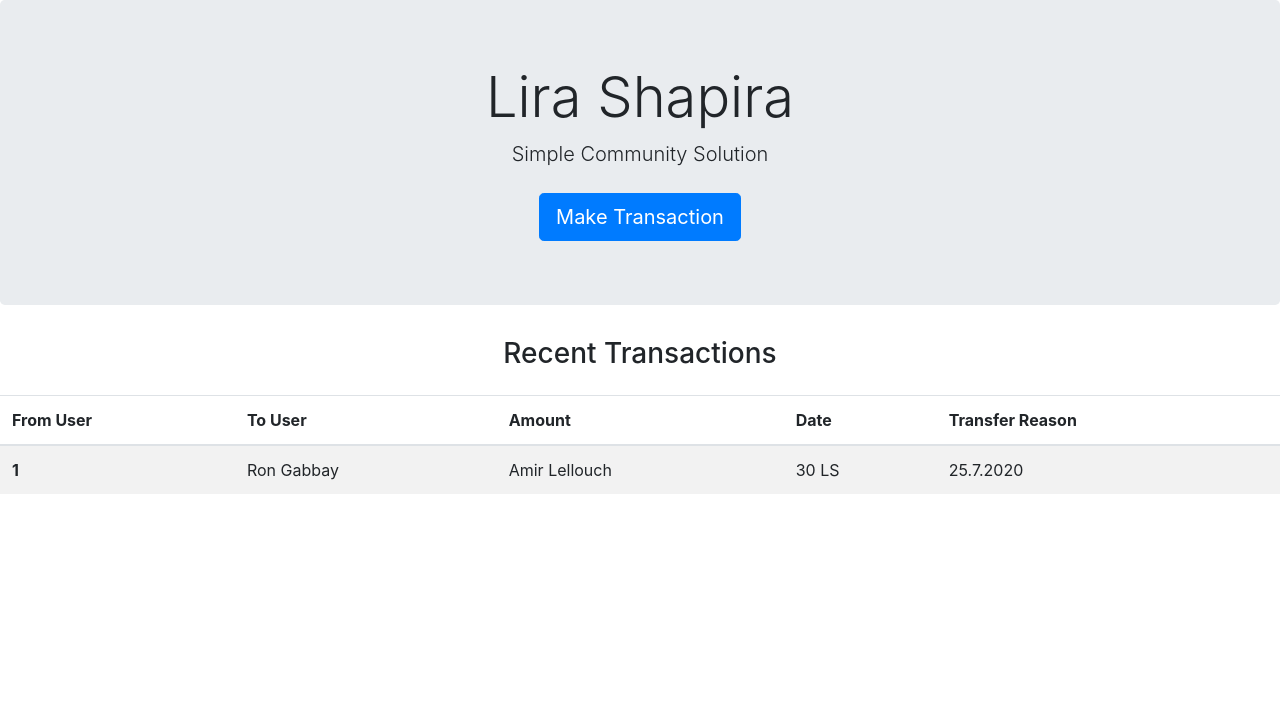
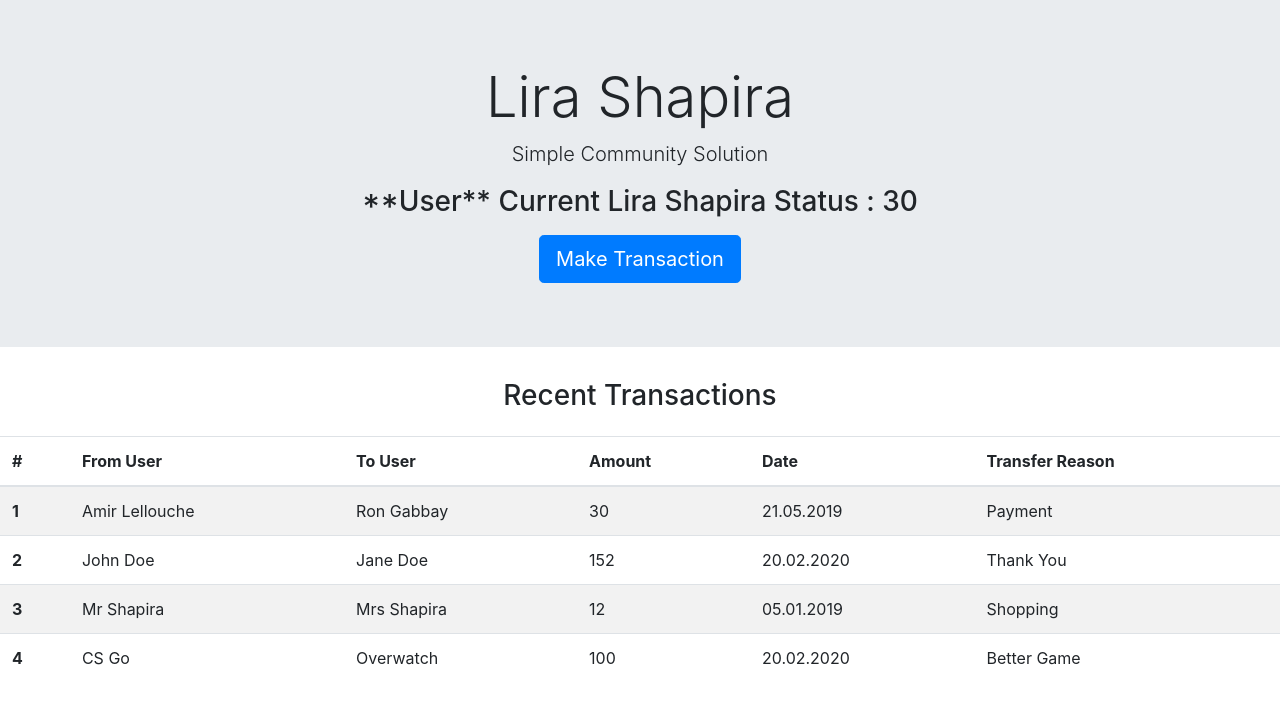
Before and after one commit to gabbayron/Lira-Shapira, a React (Create React App) app: page / in a window 1280 px wide. Shown: the top 704 px of the page. Built offline with nearby package versions, Linux system fonts and the light colour scheme.

Commit message:
tables and pages

```diff
--- a/src/App.js
+++ b/src/App.js
@@ -6,7 +6,6 @@ import {
   BrowserRouter as Router,
   Switch,
   Route,
-  Link
 } from "react-router-dom";
 
 function App() {
--- /dev/null
+++ b/src/components/TableBody.jsx
@@ -0,0 +1,17 @@
+import React from 'react';
+
+const TableBody = (props) => {
+    return (
+        <tr>
+            <th scope="row">{props.id}</th>
+            <td>{props.fromUser}</td>
+            <td>{props.toUser}</td>
+            <td>{props.amount}</td>
+            <td>{props.date}</td>
+            <td>{props.reason}</td>
+        </tr>
+
+    );
+}
+
+export default TableBody;
--- a/src/components/Tables.jsx
+++ b/src/components/Tables.jsx
@@ -1,12 +1,14 @@
-import React, { Component } from 'react';
+import React from 'react';
+import TableBody from './TableBody.jsx'
+import { transactions } from '../components/transactions.jsx'
 
 export const Tables = props => {
     return (
         <>
-            <h3 className="text-center mb-4">Recent Transactions</h3>
             <table className="table table-striped">
                 <thead>
                     <tr>
+                        <th scope="col">#</th>
                         <th scope="col">From User</th>
                         <th scope="col">To User</th>
                         <th scope="col">Amount</th>
@@ -15,13 +17,17 @@ export const Tables = props => {
                     </tr>
                 </thead>
                 <tbody>
-                    <tr>
-                        <th scope="row">1</th>
-                        <td>Ron Gabbay</td>
-                        <td>Amir Lellouch</td>
-                        <td>30 LS</td>
-                        <td>25.7.2020</td>
-                    </tr>
+                    {transactions.map(trans =>
+                        <TableBody
+                            key={trans.id}
+                            id={trans.id}
+                            fromUser={trans.fromUser}
+                            toUser={trans.toUser}
+                            amount={trans.amountTransfered}
+                            date={trans.date}
+                            reason={trans.transferReason}
+                        />
+                    )}
                 </tbody>
             </table>
         </>
--- /dev/null
+++ b/src/components/transactions.jsx
@@ -0,0 +1,40 @@
+
+
+export const transactions = [
+
+    {
+        id: 1,
+        fromUser: 'Amir Lellouche',
+        toUser: 'Ron Gabbay',
+        amountTransfered: 30,
+        date: "21.05.2019",
+        transferReason: 'Payment'
+    },
+
+    {
+        id: 2,
+        fromUser: 'John Doe',
+        toUser: 'Jane Doe',
+        amountTransfered: 152,
+        date: '20.02.2020',
+        transferReason: 'Thank You'
+    },
+
+    {
+        id: 3,
+        fromUser: 'Mr Shapira',
+        toUser: 'Mrs Shapira',
+        amountTransfered: 12,
+        date: "05.01.2019",
+        transferReason: 'Shopping'
+    },
+
+    {
+        id: 4,
+        fromUser: 'CS Go',
+        toUser: 'Overwatch',
+        amountTransfered: 100,
+        date: "20.02.2020",
+        transferReason: 'Better Game'
+    }
+]
--- a/src/pages/MakeTransaction.jsx
+++ b/src/pages/MakeTransaction.jsx
@@ -5,8 +5,27 @@ import { Link } from "react-router-dom";
 const MakeTransaction = () => {
     return (
         <>
-        <h1>User Page</h1>
-        <Link to="/">User Page</Link>
+            <div className="jumbotron text-center">
+                <h1 className="display-4">Lira Shapira</h1>
+                <p className="lead">Simple Community Solution</p>
+                <Link className="btn btn-primary btn-lg mt-2" to="/">Home Page</Link>
+            </div>
+            <div className="container">
+                <h3>Transactions :</h3>
+                <label>Phone Number :
+                <input className="form-control" type="text" placeholder="Phone Number" />
+                </label>
+                <br />
+                <label>Reason Of Transfer :
+                <input className="form-control" type="text" placeholder="Reason Of Transfer" />
+                </label>
+                <br/>
+                <label>Amount To Transfer :
+                <input className="form-control" type="text" placeholder="Amount" />
+                </label>
+                <br/>
+                <button className="btn btn-primary">Make Transaction</button>
+            </div>
         </>
     );
 }
--- a/src/pages/UserPage.jsx
+++ b/src/pages/UserPage.jsx
@@ -1,21 +1,25 @@
 import React from 'react';
 import { Link } from "react-router-dom";
-import {Tables} from '../components/Tables.jsx'
+import { Tables } from '../components/Tables.jsx'
+import { transactions } from '../components/transactions.jsx'
+
+
 const totalAmount = 30;
-const transactions = [
-    {}
-]
 
 const UserPage = () => {
 
 
     return (
         <>
-            <div className="jumbotron text-center">
-                <h1 className="display-4">Lira Shapira</h1>
-                <p className="lead">Simple Community Solution</p>
-            <Link className="btn btn-primary btn-lg mt-2" to="/MakeTransaction">Make Transaction</Link>
+            <div className="jumbotron jumbotron-fluid text-center">
+                <div className="container-fluid">
+                    <h1 className="display-4">Lira Shapira</h1>
+                    <p className="lead">Simple Community Solution</p>
+                    <h3>**User** Current Lira Shapira Status : {totalAmount}</h3>
+                    <Link className="btn btn-primary btn-lg mt-2" to="/MakeTransaction">Make Transaction</Link>
+                </div>
             </div>
+            <h3 className="text-center mb-4">Recent Transactions</h3>
             <Tables />
         </>
     );
```
